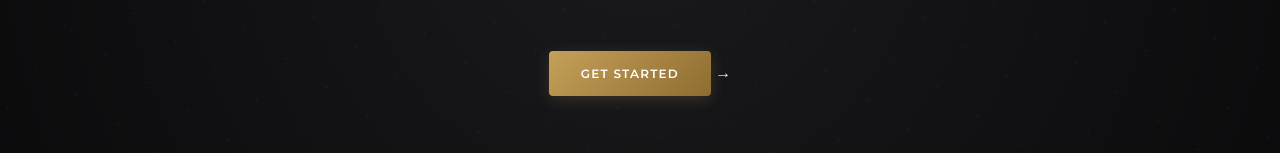
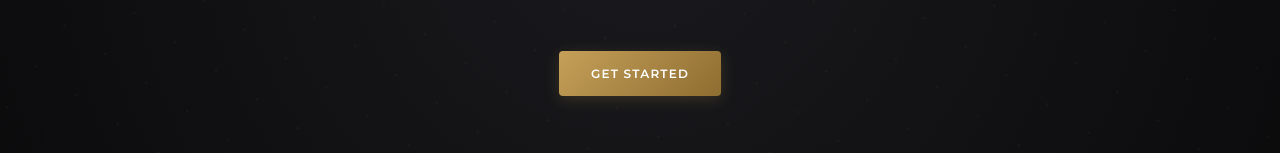
Before and after one commit to changzihong/Objection-Coach, a React (Vite) app: page / in a window 1280 px wide. Shown: the part 490-643 px from the top of the page. Built offline with nearby package versions, Linux system fonts and the light colour scheme; no server answers.

Commit message:
Updated Landing.tsx

```diff
--- a/src/pages/Landing.tsx
+++ b/src/pages/Landing.tsx
@@ -1,6 +1,7 @@
 import React from 'react';
 import { Link } from 'react-router-dom';
 import '../styles/landing.css';
+import { ArrowRight } from 'lucide-react';
 import kadoshLogo from "../components/image/kadosh_ai_logo.jpeg";
 
 export default function Landing() {
@@ -17,9 +18,7 @@ export default function Landing() {
                         An intelligent advisor that analyzes your product, evaluates market competition, and crafts the perfect strategy to overcome any objection barrier.
                     </p>
                     <div className="hero-cta">
-                        <Link to="/login" className="premium-btn">Get Started</Link> <span className="inline-block transition-transform duration-300 group-hover:translate-x-2 ml-2">
-      &rarr;
-    </span>
+                        <Link to="/login" className="premium-btn">Get Started</Link>
                     </div>
                 </div>
             </section>
```
